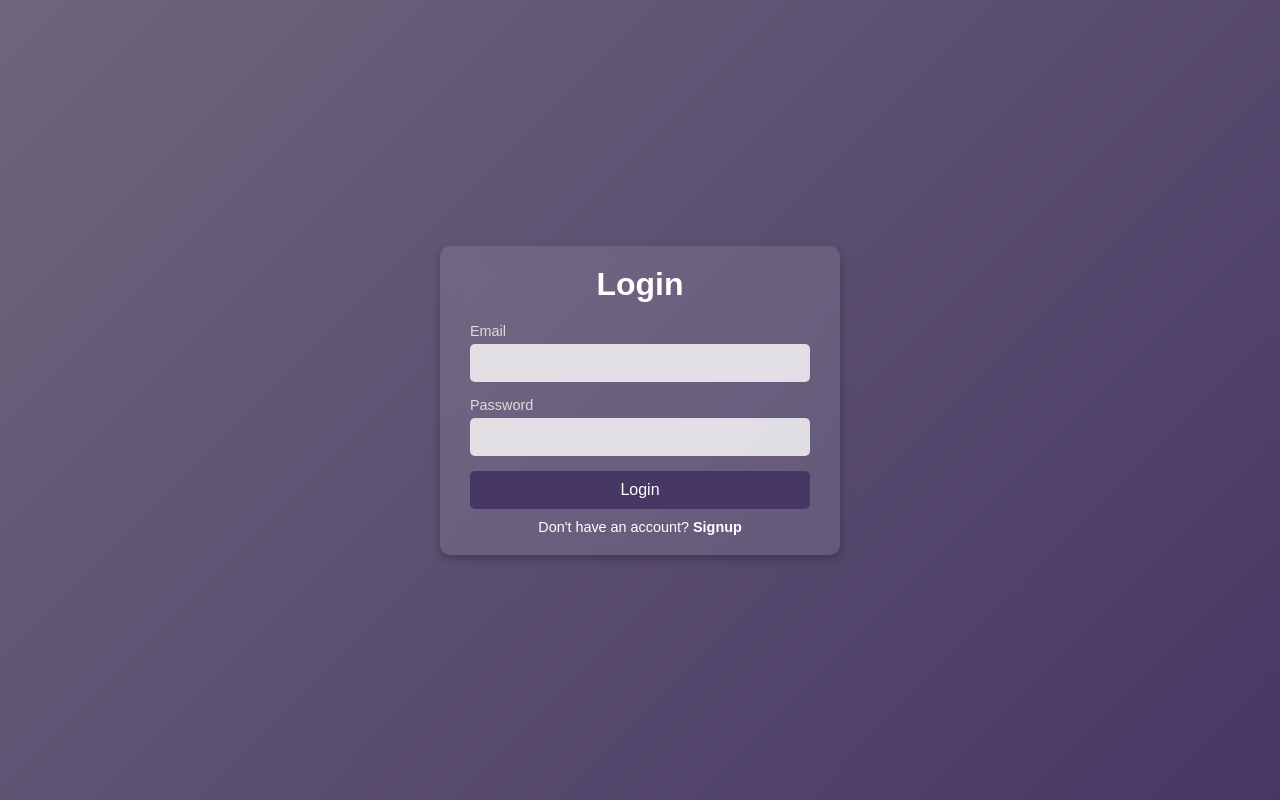
After one commit to m-spunky/Exagram-spunky, a Flask app: page /login in a window 1280 px wide. The commit adds this page. Run offline with Flask 3, Linux system fonts and the light colour scheme.

Commit message:
Add files via upload

```diff
--- a/app.py
+++ b/app.py
@@ -3,10 +3,62 @@ from flask import Flask, render_template, session, request, jsonify
 app = Flask(__name__)
 app.secret_key = 'your_secret_key_here'  # Replace with a strong secret key
 
-# Routes for each sidebar option
+
+import firebase_admin
+from firebase_admin import credentials, auth
+from flask import Flask, request, jsonify, render_template, redirect, session, url_for
+
+# Initialize Flask app
+app = Flask(__name__)
+app.secret_key = 'your_secret_key'
+
+# Initialize Firebase Admin SDK
+cred = credentials.Certificate('firebase-key.json')
+firebase_admin.initialize_app(cred)
+
 @app.route('/')
+def home():
+    if 'user_id' in session:
+        return redirect(url_for('dashboard'))
+    return redirect(url_for('login'))
+
+@app.route('/signup', methods=['GET', 'POST'])
+def signup():
+    if request.method == 'POST':
+        email = request.form['email']
+        password = request.form['password']
+        try:
+            # Create a new user
+            user = auth.create_user(email=email, password=password)
+            return jsonify({'message': 'User created successfully', 'uid': user.uid})
+        except Exception as e:
+            return jsonify({'error': str(e)}), 400
+    return render_template('signup.html')
+
+@app.route('/login', methods=['GET', 'POST'])
+def login():
+    if request.method == 'POST':
+        email = request.form['email']
+        password = request.form['password']
+        try:
+            # Verify the user's credentials
+            user = auth.get_user_by_email(email)
+            session['user_id'] = user.uid
+            return redirect(url_for('dashboard'))
+        except Exception as e:
+            return jsonify({'error': 'Invalid credentials or user not found'}), 401
+    return render_template('login.html')
+
+
+@app.route('/logout')
+def logout():
+    session.pop('user_id', None)
+    return redirect(url_for('login'))
+
 @app.route('/dashboard')
 def dashboard():
+    if 'user_id' not in session:
+        return redirect(url_for('login'))
     state = session.get('dashboard', {})
     return render_template('dashboard.html', state=state)
 
--- /dev/null
+++ b/static/styles_auth.css
@@ -0,0 +1,116 @@
+/* General Styles */
+* {
+    margin: 0;
+    padding: 0;
+    box-sizing: border-box;
+    font-family: 'Poppins', sans-serif;
+}
+
+body {
+    display: flex;
+    justify-content: center;
+    align-items: center;
+    min-height: 100vh;
+    background: linear-gradient(135deg, #6e667c, #473764);
+    color: #fff;
+}
+
+/* Container Styles */
+form {
+    background: rgba(255, 255, 255, 0.1);
+    padding: 20px 30px;
+    border-radius: 10px;
+    box-shadow: 0 4px 10px rgba(0, 0, 0, 0.25);
+    width: 100%;
+    max-width: 400px;
+    backdrop-filter: blur(10px);
+}
+
+form h1 {
+    text-align: center;
+    margin-bottom: 20px;
+    color: #fff;
+}
+
+form label {
+    display: block;
+    margin-bottom: 5px;
+    color: #ddd;
+    font-size: 0.9rem;
+}
+
+form input {
+    width: 100%;
+    padding: 10px;
+    margin-bottom: 15px;
+    border: none;
+    border-radius: 5px;
+    background: rgba(255, 255, 255, 0.8);
+    color: #473764;
+    font-size: 1rem;
+}
+
+form input:focus {
+    outline: none;
+    border: 2px solid #473764;
+}
+
+form button {
+    width: 100%;
+    padding: 10px;
+    background: #473764;
+    border: none;
+    border-radius: 5px;
+    color: #fff;
+    font-size: 1rem;
+    cursor: pointer;
+    transition: background 0.3s ease;
+}
+
+form button:hover {
+    background: #6e667c;
+}
+
+/* Link Styles */
+form p {
+    text-align: center;
+    margin-top: 10px;
+    font-size: 0.9rem;
+}
+
+form a {
+    color: #fff;
+    text-decoration: none;
+    font-weight: bold;
+    transition: color 0.3s ease;
+}
+
+form a:hover {
+    color: #ddd;
+}
+
+/* Dashboard Styles */
+h1 {
+    font-size: 2rem;
+    margin-bottom: 20px;
+}
+
+p {
+    font-size: 1.2rem;
+}
+
+a#logout-btn {
+    display: inline-block;
+    margin-top: 20px;
+    padding: 10px 20px;
+    background: #6e667c;
+    border-radius: 5px;
+    text-decoration: none;
+    color: #fff;
+    font-weight: bold;
+    transition: background 0.3s ease;
+}
+
+a#logout-btn:hover {
+    background: #473764;
+}
--- /dev/null
+++ b/templates/login.html
@@ -0,0 +1,20 @@
+<!DOCTYPE html>
+<html lang="en">
+<head>
+    <meta charset="UTF-8">
+    <meta name="viewport" content="width=device-width, initial-scale=1.0">
+    <title>Login</title>
+    <link rel="stylesheet" href="/static/styles_auth.css">
+</head>
+<body>
+    <form method="POST">
+        <h1>Login</h1>
+        <label for="email">Email</label>
+        <input type="email" id="email" name="email" required>
+        <label for="password">Password</label>
+        <input type="password" id="password" name="password" required>
+        <button type="submit">Login</button>
+        <p>Don't have an account? <a href="/signup">Signup</a></p>
+    </form>
+</body>
+</html>
```
Also changed, not shown: static/styles.css (+102 -1 lines), templates/signup.html (added, +20 -0 lines), templates/pyqs.html (line endings or trailing spaces).
